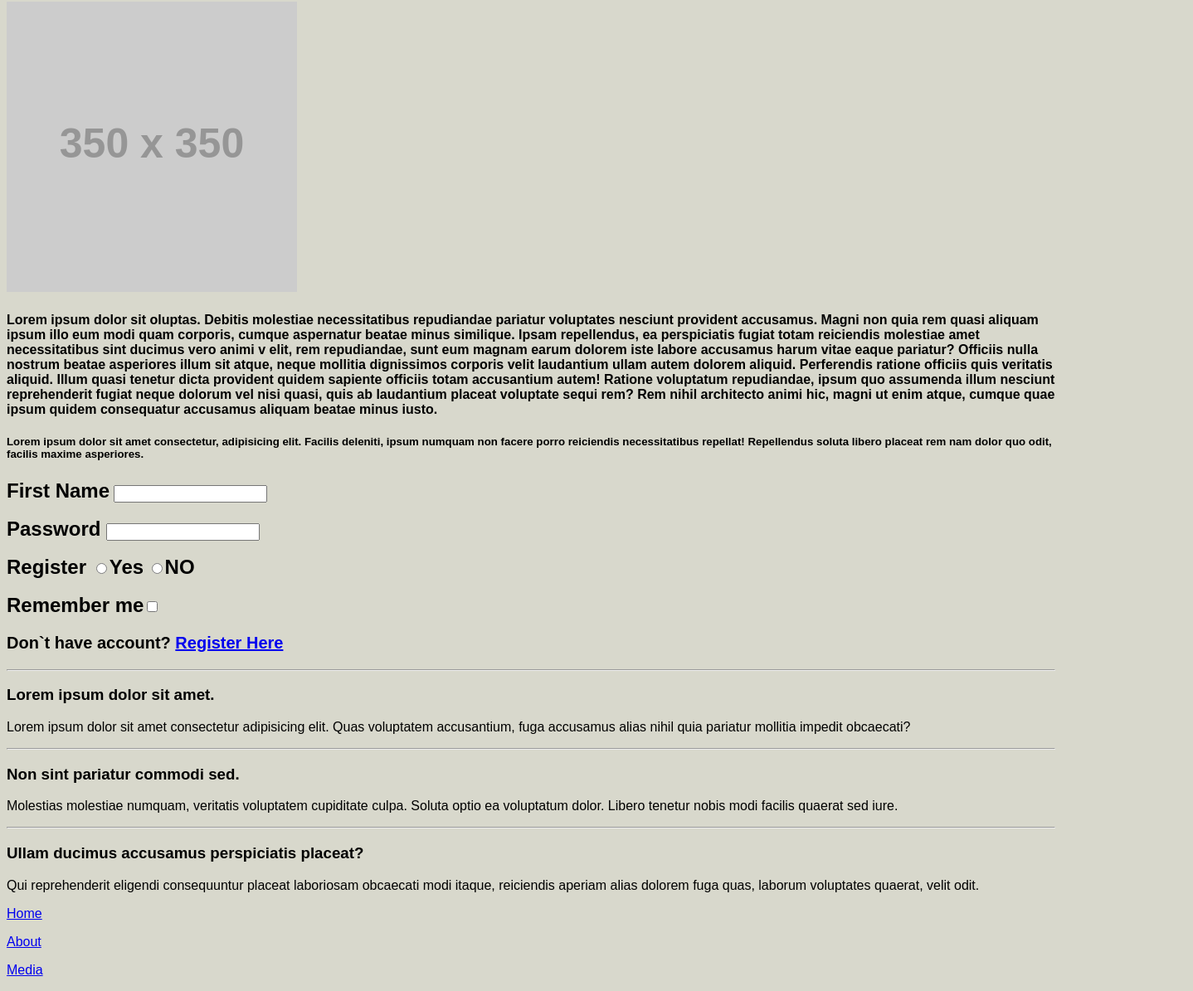
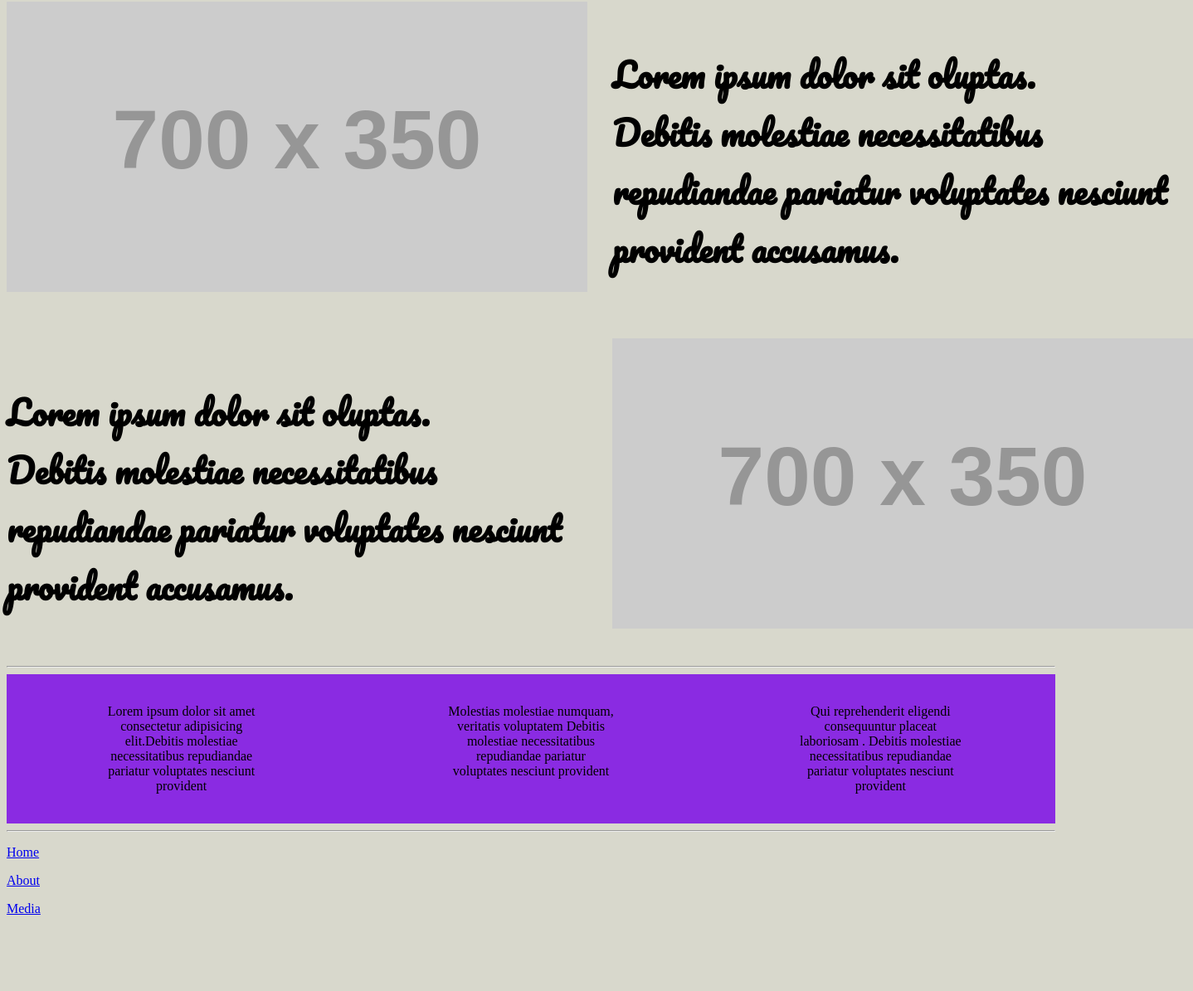
Before and after one commit to Mikhail0731/JS, a plain HTML site: page Home.html in a window 1280 px wide. Shown: the part 224-1419 px from the top of the page at 83% size, 1438 px wide, since content can reach past the window. After the commit the page ends 1345 px from the top, so only its background shows below. Drawn offline with Linux system fonts and the light colour scheme; placeholder pictures from the web are drawn by us.

Commit message:
add flex and grid

```diff
--- a/Home.html
+++ b/Home.html
@@ -1,19 +1,19 @@
 <!DOCTYPE html>
 <html lang="en">
-
 <head>
     <meta charset="UTF-8">
     <meta http-equiv="X-UA-Compatible" content="IE=edge">
     <meta name="viewport" content="width=device-width, initial-scale=1.0">
     <title>Home</title>
 
-
+    <style>@import url('https://fonts.googleapis.com/css2?family=Pacifico&family=Ubuntu:wght@300&display=swap');
+        </style>
     <link rel="stylesheet" href="/style.css">
     <script src="/script.js"></script>
 </head>
 <body>
     <heater>
-        <div id="top">
+        <div class="top">
         <img src="/images/kisspng-logo-clip-art-image-design-symbol-hurry-clipart-with-a-transparent-background-5c9d8ec4bced53.6299385515538295727739.png" width="200" height="200">
              <br>
                 <p class="my-top"><a href="/Home.html">Home</a></p>
@@ -26,28 +26,19 @@
         </div>
         <br>
 <div class="home">
-    <a href="https://placeholder.com"><img src="https://via.placeholder.com/350" width="350" height="350" class = "homimg"></a>
-
-        <h4>Lorem ipsum dolor sit oluptas. Debitis molestiae necessitatibus repudiandae
-        pariatur voluptates nesciunt provident accusamus. Magni non quia rem quasi aliquam ipsum illo
-             eum modi quam corporis, cumque aspernatur beatae minus similique. Ipsam repellendus, ea
-              perspiciatis fugiat totam reiciendis molestiae amet necessitatibus sint ducimus vero animi v
-              elit, rem repudiandae, sunt eum magnam earum dolorem iste labore accusamus harum vitae eaque
-              pariatur? Officiis nulla nostrum beatae asperiores illum sit atque, neque mollitia dignissimos
-              corporis velit laudantium ullam autem dolorem aliquid. Perferendis ratione officiis quis veritatis
-               aliquid. Illum quasi tenetur dicta provident quidem sapiente officiis totam accusantium autem!
-               Ratione voluptatum repudiandae, ipsum quo assumenda illum nesciunt reprehenderit fugiat neque
-               dolorum vel nisi quasi, quis ab laudantium placeat voluptate sequi rem? Rem nihil architecto animi
-               hic, magni ut enim atque, cumque quae ipsum quidem consequatur accusamus aliquam beatae minus iusto.
-        </h4>
-        <h5>Lorem ipsum dolor sit amet consectetur, adipisicing elit. Facilis deleniti, ipsum numquam non facere
-            porro reiciendis necessitatibus repellat! Repellendus soluta libero placeat rem nam dolor quo
-             odit, facilis maxime asperiores.</h5>
-</div>
+    <a href="https://placeholder.com"><img class="itemleft" src="https://via.placeholder.com/700x350" width="700" height="350" class = "homimg"></a>
+        <h4 class="itemright">Lorem ipsum dolor sit oluptas.<br>
+            Debitis molestiae necessitatibus repudiandae
+        pariatur voluptates nesciunt provident accusamus.  </h4>
+         <h4 class="itemright">Lorem ipsum dolor sit oluptas.<br>
+            Debitis molestiae necessitatibus repudiandae
+        pariatur voluptates nesciunt provident accusamus.</h4>
+        <a href="https://placeholder.com"><img class="itemleft"src="https://via.placeholder.com/700x350" width="700" height="350" class = "homimg"></a>
+       </div>
 
 
-    </heater>
-    <form class=>
+    <!--</heater>
+    <form>
         <label class="label">First Name</label>
 
         <input id="fname" type="text">
@@ -64,28 +55,22 @@
         <br>
         <label class="label">Remember me<input type="checkbox"></label>
         <p id="Register">Don`t have account? <a href="/register.html">Register Here</a></p>
-    </form>
+    </form>-->
     <hr>
-
     <main>
         <div class="module">
-            <h3 class="hh3">Lorem ipsum dolor sit amet.</h3>
-            <p>Lorem ipsum dolor sit amet consectetur adipisicing elit. Quas voluptatem accusantium, fuga accusamus
-                alias nihil quia pariatur mollitia impedit obcaecati?</p>
-            <hr>
-        </div>
-        <div class="module">
-            <h3>Non sint pariatur commodi sed.</h3>
-            <p id="par">Molestias molestiae numquam, veritatis voluptatem cupiditate culpa. Soluta optio ea voluptatum dolor.
-                Libero tenetur nobis modi facilis quaerat sed iure.</p>
-            <hr>
-        </div>
-        <div class="module">
-            <h3>Ullam ducimus accusamus perspiciatis placeat?</h3>
-            <p>Qui reprehenderit eligendi consequuntur placeat laboriosam obcaecati modi itaque, reiciendis aperiam
-                alias dolorem fuga quas, laborum voluptates quaerat, velit odit.</p>
+
+            <p>Lorem ipsum dolor sit amet consectetur adipisicing elit.Debitis molestiae necessitatibus repudiandae
+                pariatur voluptates nesciunt provident  </p>
+
+            <p>Molestias molestiae numquam, veritatis voluptatem Debitis molestiae necessitatibus repudiandae
+                pariatur voluptates nesciunt provident</p>
+
+            <p>Qui reprehenderit eligendi consequuntur placeat laboriosam . Debitis molestiae necessitatibus repudiandae
+                pariatur voluptates nesciunt provident</p>
         </div>
     </main>
+    <hr>
     <footer>
         <nav>
             <p class="my-i"><a href="/Home.html">Home</a></p>
--- a/style.css
+++ b/style.css
@@ -2,43 +2,52 @@
 
 
 body {
-  font-family: Arial, Helvetica, sans-serif;
   background-color: rgb(216, 216, 204);
+  font-size: 100%;
 }
-#top {
+.top {
   background-color: rgb(26, 25, 25);
   display: flex;
   justify-content: space-evenly;
   align-items: center;
-}
-.my-top {
   font-size: 36px;
-  color: white;
-  font-weight: bold;
-}
-*.my-i > a:hover {
-  color: rgb(133, 122, 122);
+font-family: 'Ubuntu', sans-serif;
+letter-spacing: 0.5em;
 }
 .phone {
   font-size: large;
   color: white;
 }
-/*.home {
+.my-top > :hover {
+  color: rgb(133, 122, 122)
+}
+.my-i > a:hover {
+  color: rgb(133, 122, 122);
+}
+.home {
+  font-family: 'Pacifico', cursive;
+  display: grid;
+  grid-template-columns: auto auto;
+ gap: 20px 30px;
+ font-size: 2.5em;
+}
+.module {
   display: flex;
-  gap: 12px;
-}*/
-.home > img{
-  width: 10rem;
-  }
-  .home > {
-    font-size: 36px;
-  }
- @media screen and (max-width: 400px){
+  flex-flow: row wrap;
+ justify-content: space-around;
+background-color: blueviolet
+}
+.module > p {
+  padding: 20px;
+width: 200px;
+text-align: center;
+}
+ /*@media screen and (max-width: 400px){
 .home > img{
 width: 5rem;
 display: none;
 }
-}
+}*/
 .label {
   font-weight: bold;
   font-size: 24px;
@@ -61,13 +70,15 @@ align-content: space-around;
   background-color: rgb(26, 25, 25);
   font-size: 35px;
   display: flex;
-  flex-direction: column;
+  justify-content: space-evenly;
   align-items: center;
+  font-family: 'Ubuntu', sans-serif;
+ letter-spacing: 0.5em;
 }
-#Register {
+/*#Register {
   font-size: 20px;
   font-weight: bold;
-}
+}*/
 .buttonr {
   border: 3px, black;
   padding: 5px 28px;
```
